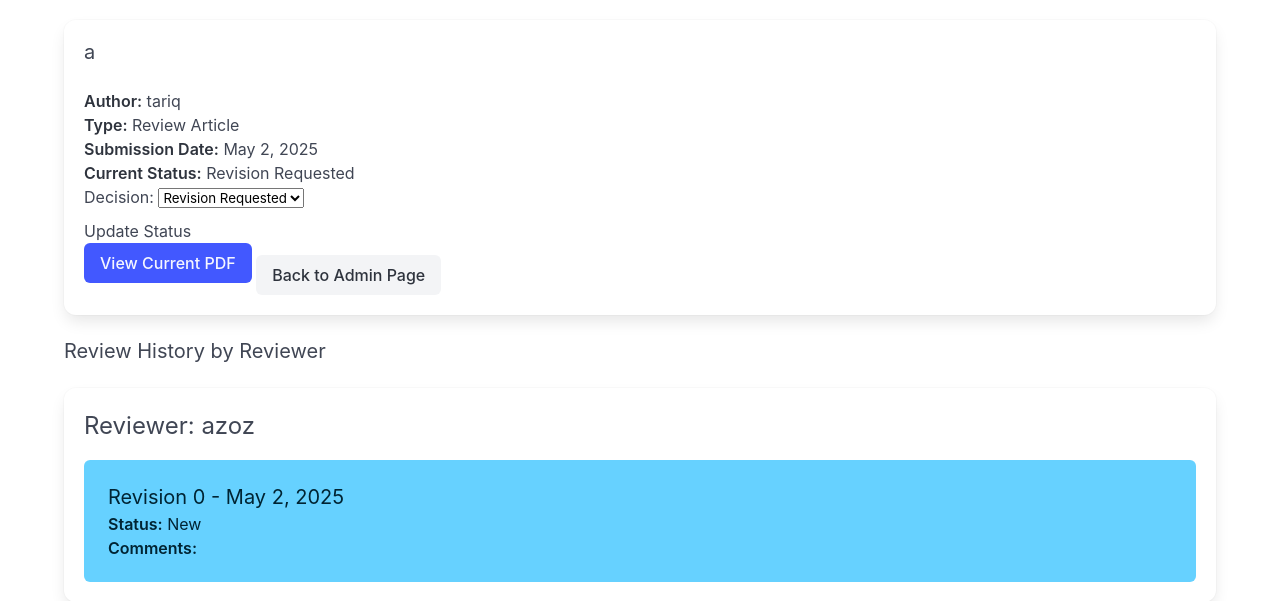
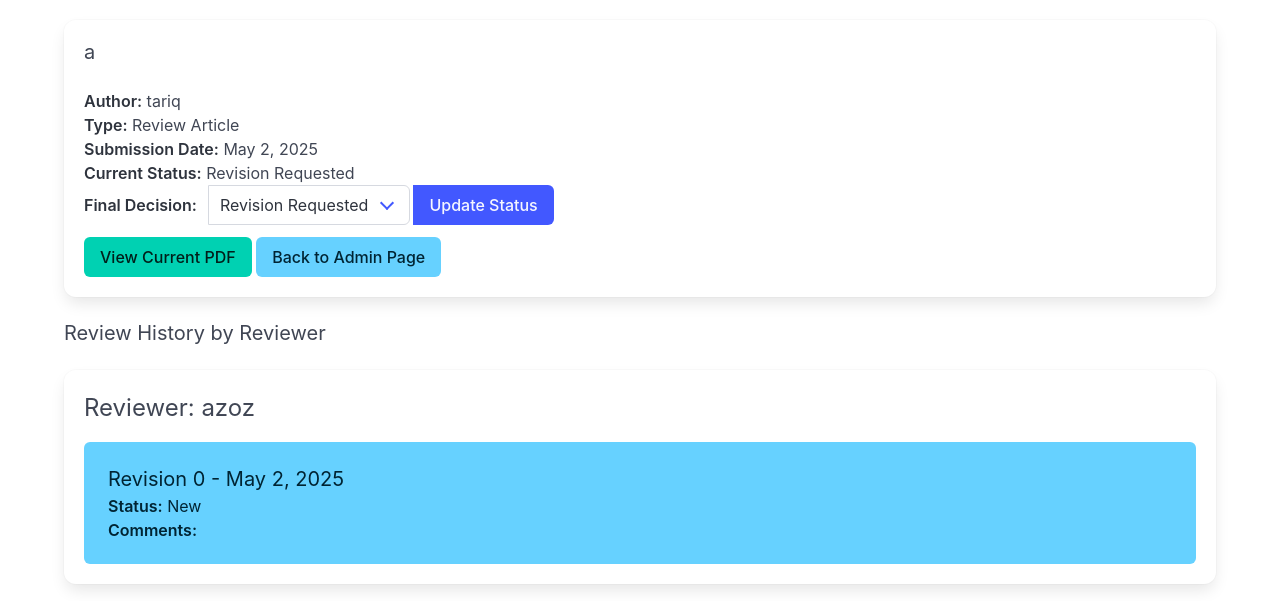
Before and after one commit to nashamri/pub-sys, a Django app: page /assignment/revisions/8/ in a window 1280 px wide. Shown: the part 240-841 px from the top of the page. Run offline with Django 4.2, Linux system fonts and the light colour scheme; a user stored in the database is signed in; data comes from the database, SQL or seed files in the repository; both versions use the stored data as it was after the commit; data that the repository does not hold is empty; some libraries are stand-ins or nearby versions.

Commit message:
tweak css

```diff
--- a/journal/templates/journal/article_revisions.html
+++ b/journal/templates/journal/article_revisions.html
@@ -1,5 +1,6 @@
 {% extends 'journal/base.html' %}
 {% load journal_filters %}
+{% load crispy_forms_tags %}
 
 {% block title %}Article Revisions - {{ block.super }}{% endblock %}
 
@@ -7,9 +8,6 @@
 <h1 class="title">Article Revision History</h1>
 
 <div class="box">
-
-
-
 
     <h2 class="subtitle">{{ article.title }}</h2>
     <p><strong>Author:</strong> {{ article.author.username }}</p>
@@ -19,24 +17,30 @@
 
     <form method="post">
         {% csrf_token %}
+        <div class="form-group">
+            <div class="field has-addons">
+                <p class="control is-align-content-center"><strong>Final Decision:</strong></p>
+                <div class="control ml-3">
+                  <div class="select control">
                       {% for field in ArticleEditorForm %}
-            <div class="form-group">
-                <label>{{ field.label }}:</label>
                           {{ field }}
+                      {% endfor %}
                   </div>
-            {% endfor %}
+                  <span class="control">
+                      <button type="submit" class="button is-link">Update Status</button>
+                  </span>
+                </div>
+            </div>
+        </div>
+    </form>
 
-    <button type="submit" class="utton is-light mt-3">Update Status</button>
-    </form>
+    <div class="field mt-3">
       {% if article.pdf_file %}
-        <a href="{{ article.pdf_file.url }}" class="button is-link" target="_blank">
-            View Current PDF
-        </a>
+          <a href="{{ article.pdf_file.url }}" class="button is-primary" target="_blank">View Current PDF</a>
       {% endif %}
+      <a href="{% url 'assignment_page' %}" class="button is-info"> Back to Admin Page </a>
+    </div>
 
-    <a href="{% url 'assignment_page' %}" class="button is-light mt-3">
-        Back to Admin Page
-    </a>
 </div>
 
 {% if reviewers_data %}
```
Also changed, not shown: db.sqlite3. Lines whose indentation alone changed are shown as unchanged.
